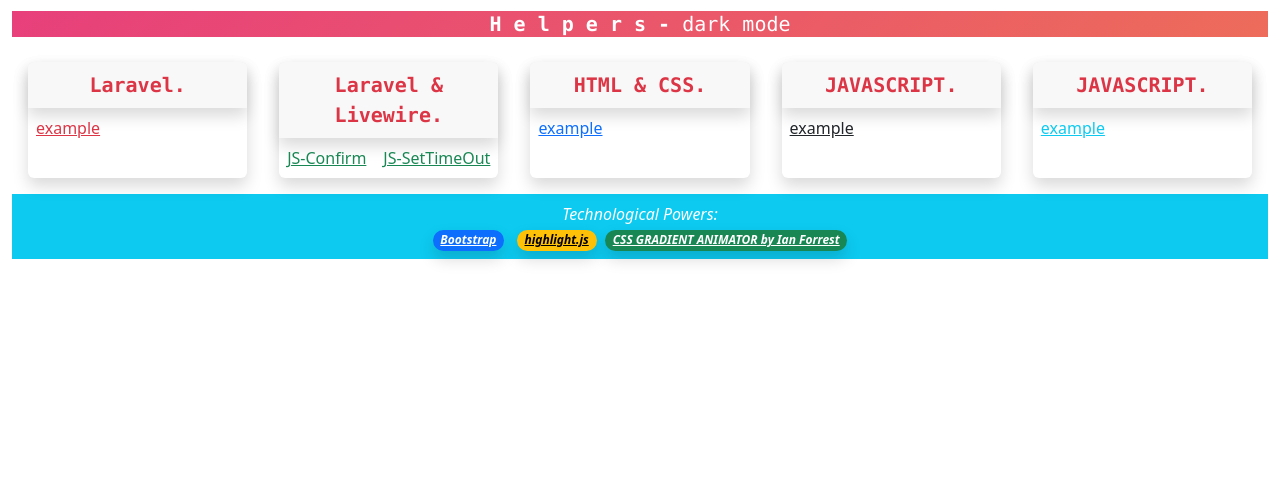
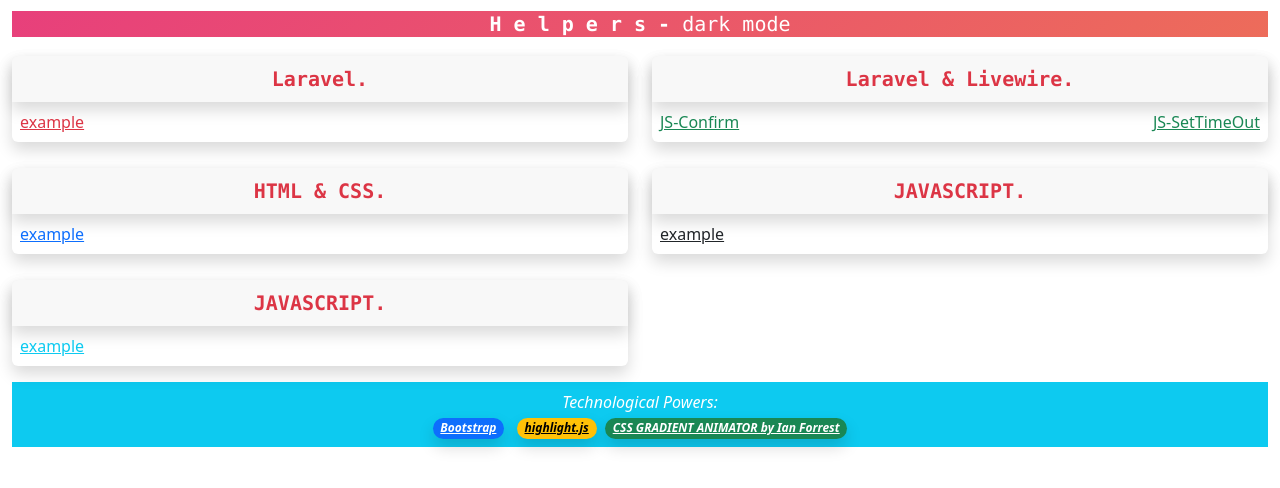
Before and after one commit to wilberth-cl/codigos-helpers.github.io, a plain HTML site: page index.html in a window 1280 px wide. Drawn offline with nearby package versions, Linux system fonts and the light colour scheme.

Commit message:
update: index - Grid system

```diff
--- a/index.html
+++ b/index.html
@@ -1,5 +1,5 @@
 <!doctype html>
-<html lang="es" data-bs-theme="light">
+<html lang="es">
 
 <head>
   <meta charset="utf-8">
@@ -34,7 +34,6 @@
 
 
     <div class="row">
-        <div class="col d-flex flex-nowrap">
         <!--I N I C I O-->
 
 <!-- >>>>>>>>>>>>>>>>>>>>>>>>>>>>>>>>>>>>>>>>>>>>>>>>>>>>>>>>>>>>>>>>>>>>>>>>>>>>>>>>>>>>>>>>>>
@@ -42,7 +41,8 @@
 >>>>>>>>>>>>>>>>>>>>>>>>>>>>>>> L A R A V E L
 >>>>>>>>>>>>>>>>>>>>>>>>>>>>>>>>>>>>>>>>>>>>>>>>>>>>>>>>>>>>>>>>>>>>>>>>>>>>>>>>>>>>>>>>>>
 >>>>>>>>>>>>>>>>>>>>>>>>>>>>>>>>>>>>>>>>>>>>>>>>>>>>>>>>>>>>>>>>>>>>>>>>>>>>>>>>>>>>>>>>>>-->
-    <div class="card w-50 h-auto m-3 shadow border border-0">
+    <div class="col-sm-6">
+    <div class="card w-100 h-auto mb-3 shadow border border-0">
       <div class="card-header border-0 text-center fs-5 font-monospace fw-bold shadow text-danger">
         Laravel.
       </div>
@@ -55,6 +55,7 @@
       </div>
 
   </div>
+</div>
 <!-- ////////////////////////////////////////////////////////////////////////////////////////////////
 //////////////////////////////////////////////////////////////////////////////////////////////////////
 /////////////////////////// L A R A V E L
@@ -66,7 +67,8 @@
 >>>>>>>>>>>>>>>>>>>>>>>>>>>>>>> L I V E W I R E
 >>>>>>>>>>>>>>>>>>>>>>>>>>>>>>>>>>>>>>>>>>>>>>>>>>>>>>>>>>>>>>>>>>>>>>>>>>>>>>>>>>>>>>>>>>
 >>>>>>>>>>>>>>>>>>>>>>>>>>>>>>>>>>>>>>>>>>>>>>>>>>>>>>>>>>>>>>>>>>>>>>>>>>>>>>>>>>>>>>>>>>-->
-    <div class="card w-50 h-auto m-3 shadow border border-0">
+    <div class="col-sm-6">
+    <div class="card w-100 h-auto mb-3 shadow border border-0">
       <div class="card-header border-0 text-center fs-5 font-monospace fw-bold shadow text-danger">
         Laravel & Livewire.
       </div>
@@ -81,6 +83,7 @@
       </div>
 
   </div>
+</div>
 <!-- ////////////////////////////////////////////////////////////////////////////////////////////////
 //////////////////////////////////////////////////////////////////////////////////////////////////////
 /////////////////////////// L I V E W I R E
@@ -92,7 +95,8 @@
 >>>>>>>>>>>>>>>>>>>>>>>>>>>>>>> H T M L - C S S
 >>>>>>>>>>>>>>>>>>>>>>>>>>>>>>>>>>>>>>>>>>>>>>>>>>>>>>>>>>>>>>>>>>>>>>>>>>>>>>>>>>>>>>>>>>
 >>>>>>>>>>>>>>>>>>>>>>>>>>>>>>>>>>>>>>>>>>>>>>>>>>>>>>>>>>>>>>>>>>>>>>>>>>>>>>>>>>>>>>>>>>-->
-    <div class="card w-50 h-auto m-3 shadow border border-0">
+    <div class="col-sm-6">
+    <div class="card w-100 h-auto mb-3 shadow border border-0">
       <div class="card-header border-0 text-center fs-5 font-monospace fw-bold shadow text-danger">
         HTML & CSS.
       </div>
@@ -105,6 +109,7 @@
       </div>
 
   </div>
+</div>
 <!-- ////////////////////////////////////////////////////////////////////////////////////////////////
 //////////////////////////////////////////////////////////////////////////////////////////////////////
 /////////////////////////// H T M L - C S S
@@ -116,7 +121,8 @@
 >>>>>>>>>>>>>>>>>>>>>>>>>>>>>>> J A V A S C R I P T
 >>>>>>>>>>>>>>>>>>>>>>>>>>>>>>>>>>>>>>>>>>>>>>>>>>>>>>>>>>>>>>>>>>>>>>>>>>>>>>>>>>>>>>>>>>
 >>>>>>>>>>>>>>>>>>>>>>>>>>>>>>>>>>>>>>>>>>>>>>>>>>>>>>>>>>>>>>>>>>>>>>>>>>>>>>>>>>>>>>>>>>-->
-    <div class="card w-50 h-auto m-3 shadow border border-0">
+    <div class="col-sm-6">
+    <div class="card w-100 h-auto mb-3 shadow border border-0">
       <div class="card-header border-0 text-center fs-5 font-monospace fw-bold shadow text-danger">
         JAVASCRIPT.
       </div>
@@ -125,18 +131,11 @@
 
           <a type="button" href="technologies/javascript/example.html" class="fs-6 link-dark">example</a>
 
-     <!--
-        <a type="button" href="" class="link-secondary">Secondary link</a>
-        <a type="button" href="" class="link-success">Success link</a>
-        <a type="button" href="" class="link-primary">Danger link</a>
-        <a type="button" href="" class="link-warning">Warning link</a>
-        <a type="button" href="" class="link-info">Info link</a>
-        <a type="button" href="" class="link-dark">Dark link</a> -->
-
         </div>
       </div>
 
   </div>
+</div>
 <!-- ////////////////////////////////////////////////////////////////////////////////////////////////
 //////////////////////////////////////////////////////////////////////////////////////////////////////
 /////////////////////////// J A V A S C R I P T
@@ -148,7 +147,8 @@
 >>>>>>>>>>>>>>>>>>>>>>>>>>>>>>> P H P
 >>>>>>>>>>>>>>>>>>>>>>>>>>>>>>>>>>>>>>>>>>>>>>>>>>>>>>>>>>>>>>>>>>>>>>>>>>>>>>>>>>>>>>>>>>
 >>>>>>>>>>>>>>>>>>>>>>>>>>>>>>>>>>>>>>>>>>>>>>>>>>>>>>>>>>>>>>>>>>>>>>>>>>>>>>>>>>>>>>>>>>-->
-    <div class="card w-50 h-auto m-3 shadow border border-0">
+   <div class="col-sm-6">
+    <div class="card w-100 h-auto mb-3 shadow border border-0">
       <div class="card-header border-0 text-center fs-5 font-monospace fw-bold shadow text-danger">
         JAVASCRIPT.
       </div>
@@ -161,6 +161,7 @@
       </div>
 
   </div>
+</div>
 <!-- ////////////////////////////////////////////////////////////////////////////////////////////////
 //////////////////////////////////////////////////////////////////////////////////////////////////////
 /////////////////////////// P H P
@@ -168,10 +169,9 @@
 ////////////////////////////////////////////////////////////////////////////////////////////////////// -->
 
 <!--// F I N A L-->
-</div>
 </div><!--//row-1-->
 <div class="row">
-  <div class="col">
+  <div class="col-12">
 
     <div class="text-center bg-info p-2">
 
```
